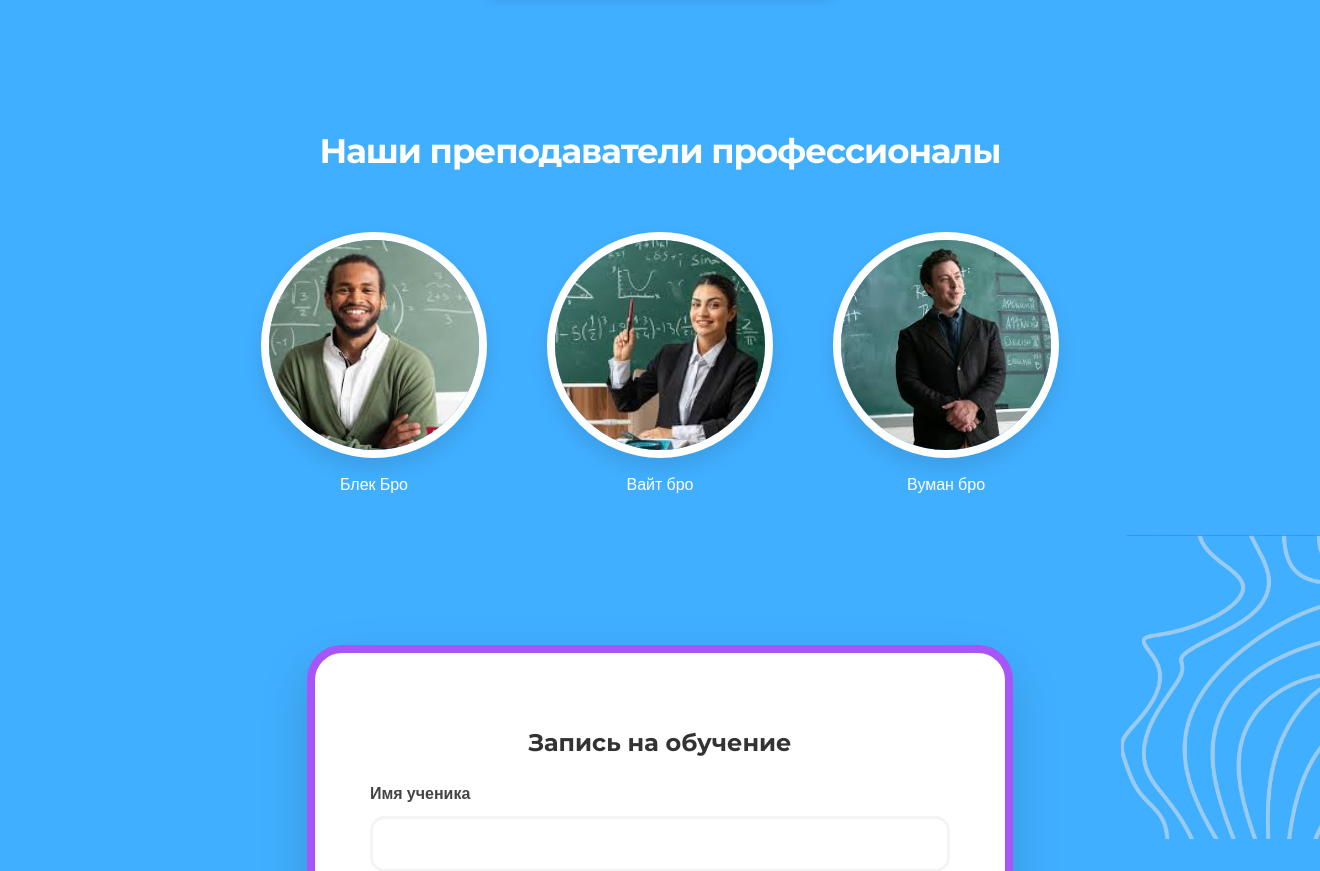
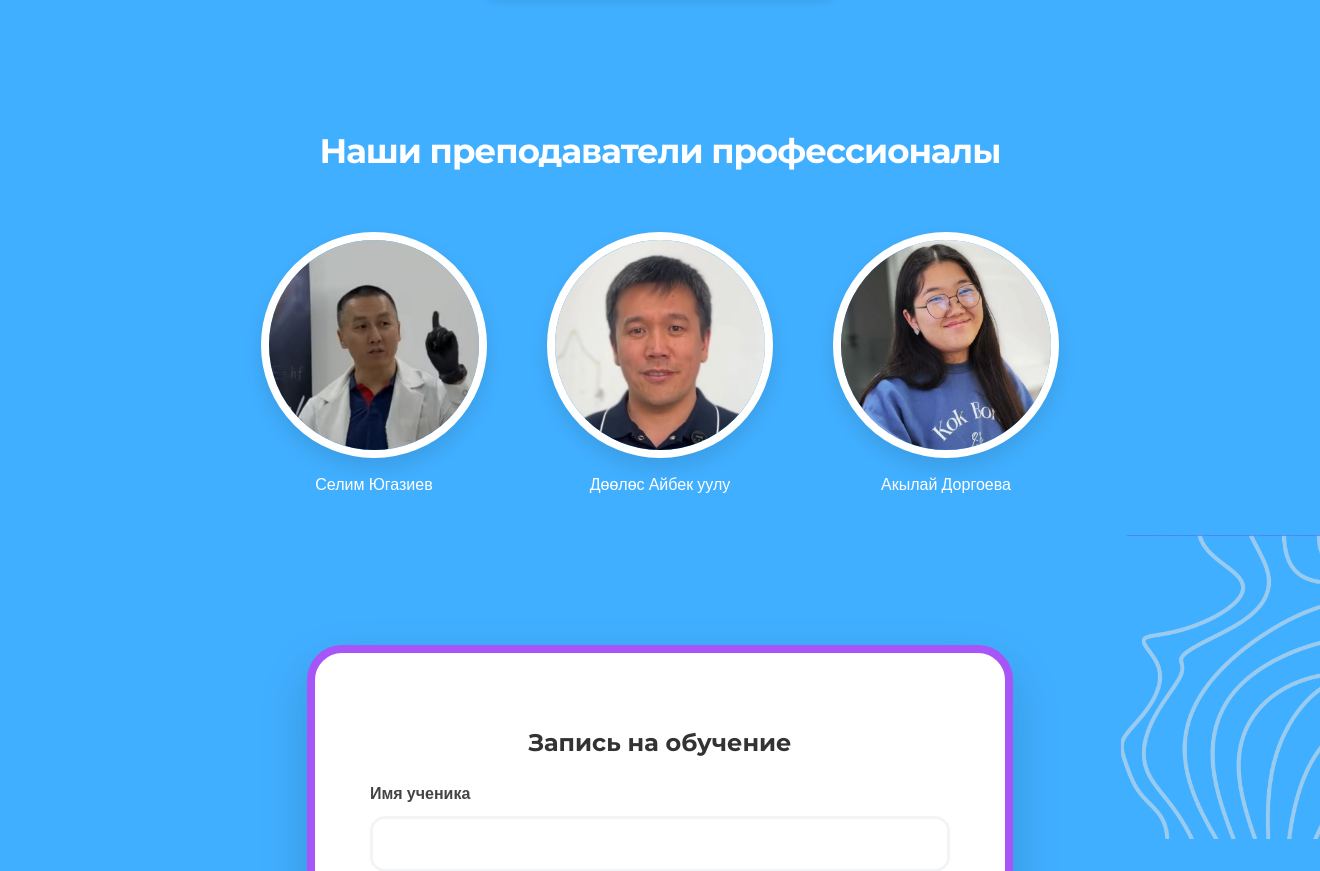
Before and after one commit to Menendezzzz/stem_center, a Flask app: page / in a window 1320 px wide; the page is wider, and only the part inside the window is pictured. Shown: the part 2274-3145 px from the top of that part. Run offline with Flask 3, Linux system fonts and the light colour scheme.

Commit message:
Lets go for presentation

```diff
--- a/app.py
+++ b/app.py
@@ -3,7 +3,6 @@ from flask import Flask, render_template, request
 
 app = Flask(__name__)
 
-# НАСТРОЙКИ TELEGRAM
 TELEGRAM_TOKEN = '8773383067:AAG1dK0iiijAWO6pDiSWSTXWsSVDwCCBpko'
 TELEGRAM_CHAT_ID = '1096704043'
 
@@ -43,7 +42,6 @@ def submit():
     )
 
     send_telegram_message(message)
-    # Возвращаем статус 200 (ОК) без текста, чтобы JS показал модалку
     return '', 200
 
 if __name__ == '__main__':
--- a/templates/index.html
+++ b/templates/index.html
@@ -8,6 +8,7 @@
     <meta name="keywords" content="курсы Бишкек, STEM, математика, физика, программирование, робототехника, обучение Бишкек">
     <meta name="robots" content="index, follow">
 
+    <link rel="icon" type="image/png" href="{{ url_for('static', filename='images/favicon.png') }}">
     <link rel="stylesheet" href="{{ url_for('static', filename='style.css') }}">
     <link href="https://fonts.googleapis.com/css2?family=Montserrat:wght@700;900&family=Open+Sans:wght@400;600&display=swap" rel="stylesheet">
     <link href="https://fonts.googleapis.com/css2?family=Bad+Script:wght@600;800&display=swap" rel="stylesheet">
@@ -30,7 +31,7 @@
             <a href="https://www.instagram.com/supernova.stem" target="_blank"
                style="display:flex; align-items:center; justify-content:center; width:42px; height:42px; border-radius:50%; background:white;">
 
-                <!-- Instagram SVG -->
+
                 <svg xmlns="http://www.w3.org/2000/svg" width="22" height="22" fill="#FF6600" viewBox="0 0 24 24">
                     <path d="M7.75 2h8.5A5.76 5.76 0 0 1 22 7.75v8.5A5.76 5.76 0 0 1 16.25 22h-8.5A5.76 5.76 0 0 1 2 16.25v-8.5A5.76 5.76 0 0 1 7.75 2zm0 2A3.76 3.76 0 0 0 4 7.75v8.5A3.76 3.76 0 0 0 7.75 20h8.5A3.76 3.76 0 0 0 20 16.25v-8.5A3.76 3.76 0 0 0 16.25 4h-8.5z"/>
                     <path d="M12 7a5 5 0 1 1 0 10 5 5 0 0 1 0-10zm0 2A3 3 0 1 0 12 15a3 3 0 0 0 0-6z"/>
@@ -92,15 +93,15 @@
         <div class="teachers-flex">
             <div class="t-card" onclick="showT('t1')">
                 <div class="t-img-box"><img src="{{ url_for('static', filename='images/t1.jpg') }}"></div>
-                <span>Блек Бро</span>
+                <span>Селим Югазиев</span>
             </div>
             <div class="t-card" onclick="showT('t2')">
                 <div class="t-img-box"><img src="{{ url_for('static', filename='images/t2.jpg') }}"></div>
-                <span>Вайт бро</span>
+                <span>Дөөлөс Айбек уулу</span>
             </div>
             <div class="t-card" onclick="showT('t3')">
                 <div class="t-img-box"><img src="{{ url_for('static', filename='images/t3.jpg') }}"></div>
-                <span>Вуман бро</span>
+                <span>Акылай Доргоева</span>
             </div>
         </div>
         <div id="t-info" class="teacher-bio"></div>
@@ -162,14 +163,14 @@ function openCourse(id) {
 }
 
 function showT(id) {
-    const data = { t1: "Блек Бро — Опыт 5 лет.", t2: "Вуман бро — Математика.", t3: "Вайт бро — Роботы." };
+    const data = { t1: "Опытный химик, готовит учеников по ОРТ, SAT", t2: "Физик-математик, PhD по Физике.", t3: "Ведущий специалист по программе Simple AI." };
     const info = document.getElementById('t-info');
     info.innerText = data[id];
     info.style.display = "block";
     info.classList.remove('pop'); void info.offsetWidth; info.classList.add('pop');
 }
 
-// Отправка формы без перезагрузки
+
 document.getElementById('enrollmentForm').onsubmit = async (e) => {
     e.preventDefault();
     const response = await fetch('/submit', { method: 'POST', body: new FormData(e.target) });
```
Also changed, not shown: static/style.css (+6 -13 lines), static/images/favicon.png (added), static/images/t1.jpg, static/images/t2.jpg, static/images/t3.jpg.
